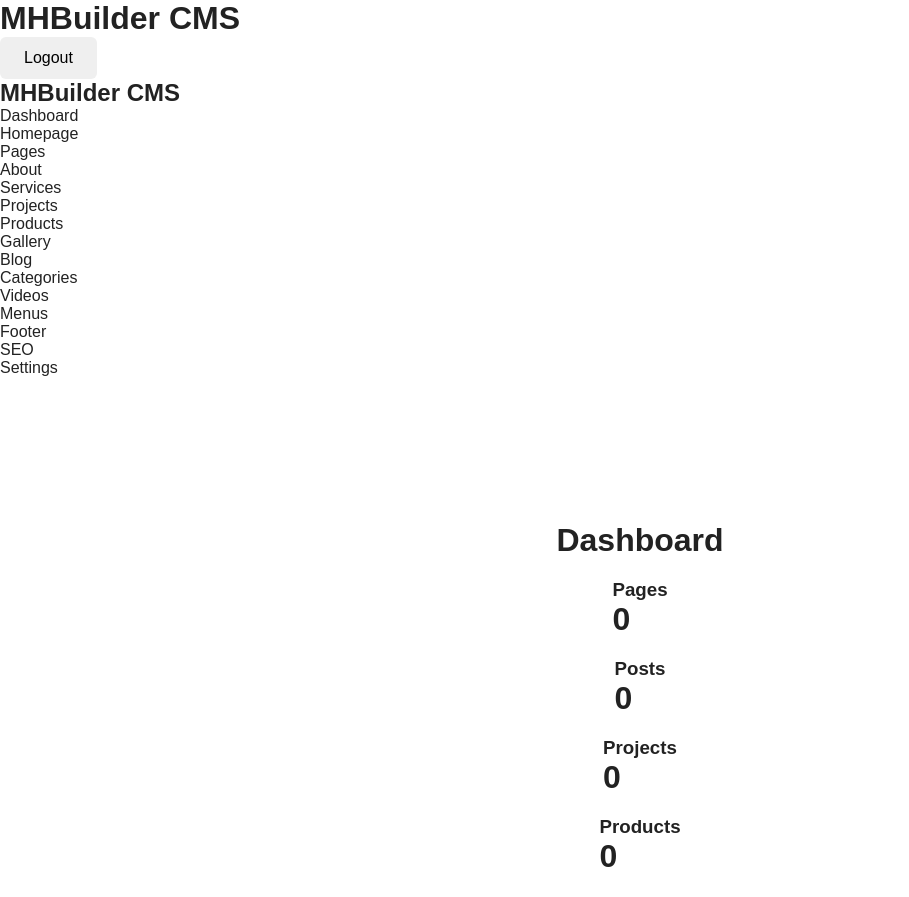
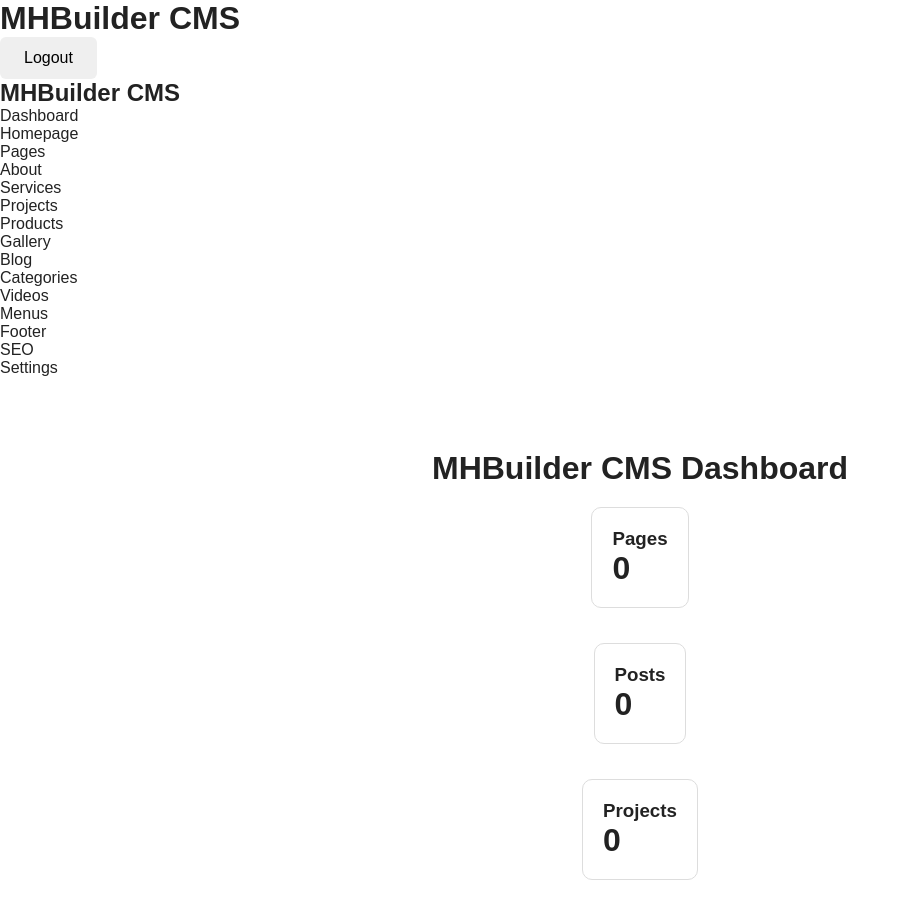
Before and after one commit to mhbuilderlahore1/Mhbuilderlahoree, a Next.js app: page /admin in a window 1280 px wide. Shown: the top 897 px of the page, without its empty margins (0-909 px from the left). Built offline with nearby package versions, Linux system fonts and the light colour scheme.

Commit message:
Update page.tsx

```diff
--- a/app/admin/page.tsx
+++ b/app/admin/page.tsx
@@ -1,26 +1,37 @@
 import AdminHeader from "@/components/admin/Header";
 import Sidebar from "@/components/admin/Sidebar";
-import Card from "@/components/admin/dashboard/Card";
+import StatsCard from "@/components/admin/dashboard/StatsCard";
+import QuickMenu from "@/components/admin/dashboard/QuickMenu";
 
 export default function AdminPage() {
   return (
     <>
       <AdminHeader />
-
       <Sidebar />
 
       <main>
 
-        <h1>Dashboard</h1>
+        <h1>MHBuilder CMS Dashboard</h1>
 
-        <Card title="Pages" total={0} />
-        <Card title="Posts" total={0} />
-        <Card title="Projects" total={0} />
-        <Card title="Products" total={0} />
-        <Card title="Gallery" total={0} />
-        <Card title="Messages" total={0} />
+        <StatsCard
+          title="Pages"
+          value={0}
+        />
+
+        <StatsCard
+          title="Posts"
+          value={0}
+        />
+
+        <StatsCard
+          title="Projects"
+          value={0}
+        />
+
+        <QuickMenu />
 
       </main>
+
     </>
   );
 }
```
